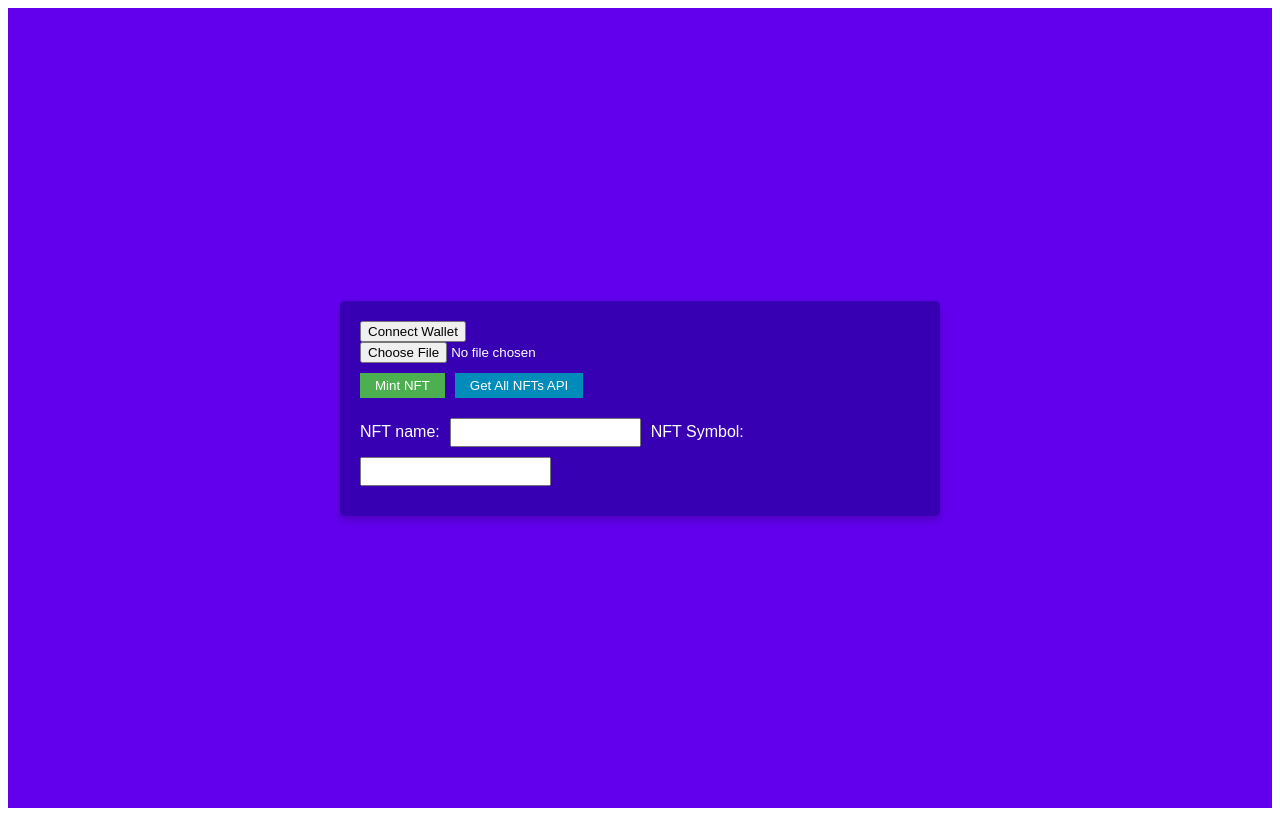
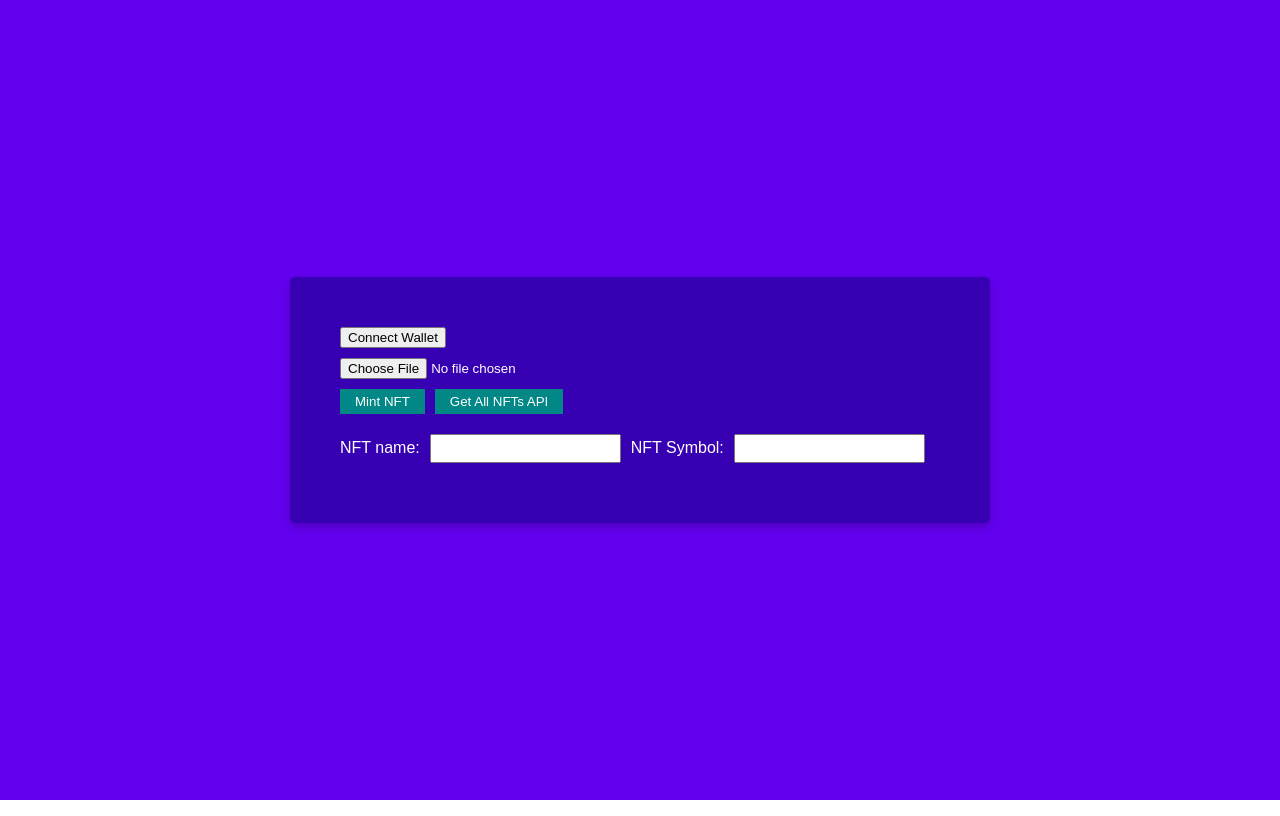
Before and after one commit to Tanish32/SolanaNFTminter, a React (Create React App) app in the folder client/: page / in a window 1280 px wide. Built offline with nearby package versions, Linux system fonts and the light colour scheme.

Commit message:
beautify

```diff
--- a/client/public/index.html
+++ b/client/public/index.html
@@ -7,8 +7,7 @@
 		<meta name="theme-color" content="#000000" />
 		<meta
 			name="description"
-      content="Web site created using create-react-app"
-    />
+			content="Web site created using create-react-app" />
 		<link rel="apple-touch-icon" href="%PUBLIC_URL%/logo192.png" />
 		<!--
       manifest.json provides metadata used when your web app is installed on a
@@ -24,7 +23,13 @@
       work correctly both with client-side routing and a non-root public URL.
       Learn how to configure a non-root public URL by running `npm run build`.
     -->
-    <title>React App</title>
+		<title>NFT MINT</title>
+		<style>
+			body {
+				margin: 0;
+				padding: 0;
+			}
+		</style>
 	</head>
 	<body>
 		<noscript>You need to enable JavaScript to run this app.</noscript>
--- a/client/src/components/ImageUploadButton.jsx
+++ b/client/src/components/ImageUploadButton.jsx
@@ -68,9 +68,9 @@ function ImageUploadButton() {
 			}}>
 			<div
 				style={{
-					padding: "20px",
-					maxWidth: "600px",
-					width: "100%",
+					padding: "50px",
+					maxWidth: "700px",
+					width: "110%",
 					margin: "auto",
 					backgroundColor: "#fff",
 					boxShadow: "0 4px 8px 0 rgba(0,0,0,0.2)",
@@ -89,14 +89,14 @@ function ImageUploadButton() {
 				<input
 					type="file"
 					onChange={uploadImageHandler}
-					style={{ display: "block", marginBottom: "10px" }}
+					style={{ display: "block", marginBottom: "10px", marginTop: "10px" }}
 				/>
 				<button
 					onClick={mintNFT}
 					style={{
 						marginRight: "10px",
 						padding: "5px 15px",
-						backgroundColor: "#4CAF50",
+						backgroundColor: "#018786",
 						color: "white",
 						border: "none",
 						cursor: "pointer",
@@ -108,7 +108,7 @@ function ImageUploadButton() {
 					disabled={isButtonDisabled}
 					style={{
 						padding: "5px 15px",
-						backgroundColor: "#008CBA",
+						backgroundColor: "#018786",
 						color: "white",
 						border: "none",
 						cursor: "pointer",
```
Lines whose indentation alone changed are shown as unchanged.
